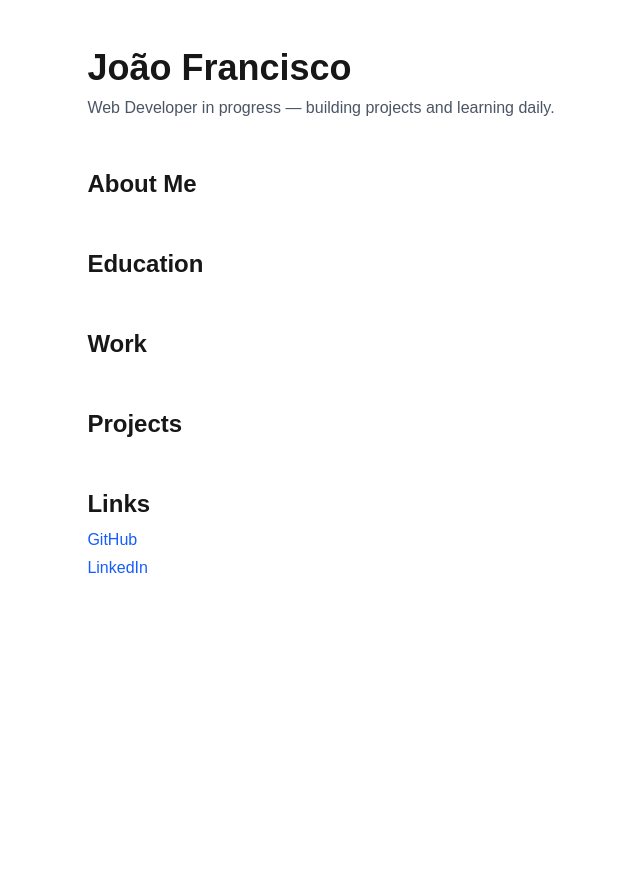
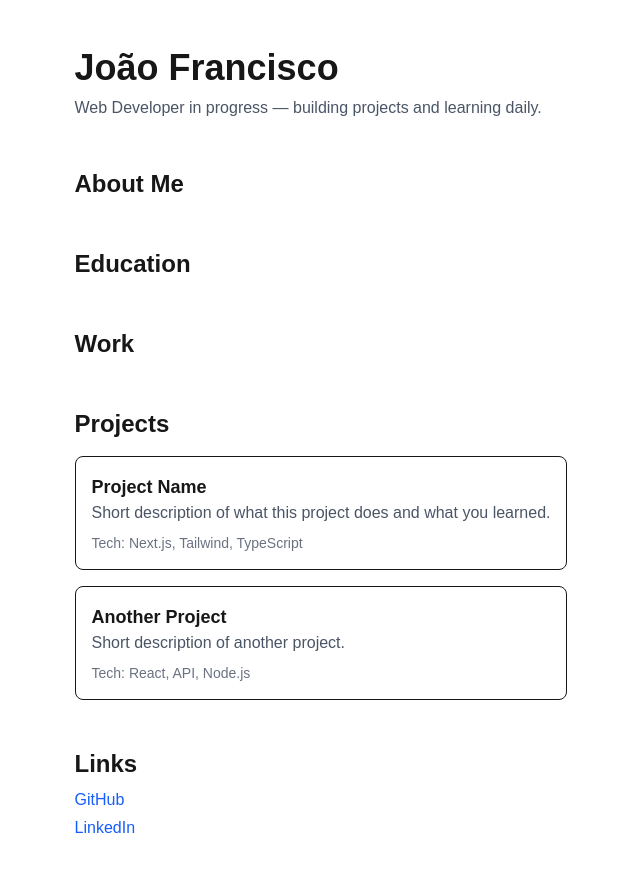
Before and after one commit to Joao-Francisco30/joao_website, a Next.js app: page / in a window 1280 px wide. Shown: the top 872 px of the page, without its empty margins (319-959 px from the left). Before the commit the page ends 800 px from the top, so only its background shows below. Built offline with nearby package versions, Linux system fonts and the light colour scheme.

Commit message:
Project layouts

```diff
--- a/src/app/page.tsx
+++ b/src/app/page.tsx
@@ -29,10 +29,35 @@ export default function Home() {
       </section>
 
       {/* Projects */}
-      <section className="space-y-2">
-        <h2 className="text-2xl font-semibold">Projects</h2>
-        <p className="text-gray-700"></p>
-      </section>
+      <section className="space-y-4">
+  <h2 className="text-2xl font-semibold">Projects</h2>
+
+  <div className="grid gap-4">
+
+    {/* Project 1 */}
+    <div className="border rounded-lg p-4 hover:shadow-md transition">
+      <h3 className="text-lg font-semibold">Project Name</h3>
+      <p className="text-gray-600">
+        Short description of what this project does and what you learned.
+      </p>
+      <p className="text-sm text-gray-500 mt-2">
+        Tech: Next.js, Tailwind, TypeScript
+      </p>
+    </div>
+
+    {/* Project 2 */}
+    <div className="border rounded-lg p-4 hover:shadow-md transition">
+      <h3 className="text-lg font-semibold">Another Project</h3>
+      <p className="text-gray-600">
+        Short description of another project.
+      </p>
+      <p className="text-sm text-gray-500 mt-2">
+        Tech: React, API, Node.js
+      </p>
+    </div>
+
+  </div>
+</section>
 
       {/* Links */}
       <section className="space-y-2">
```
